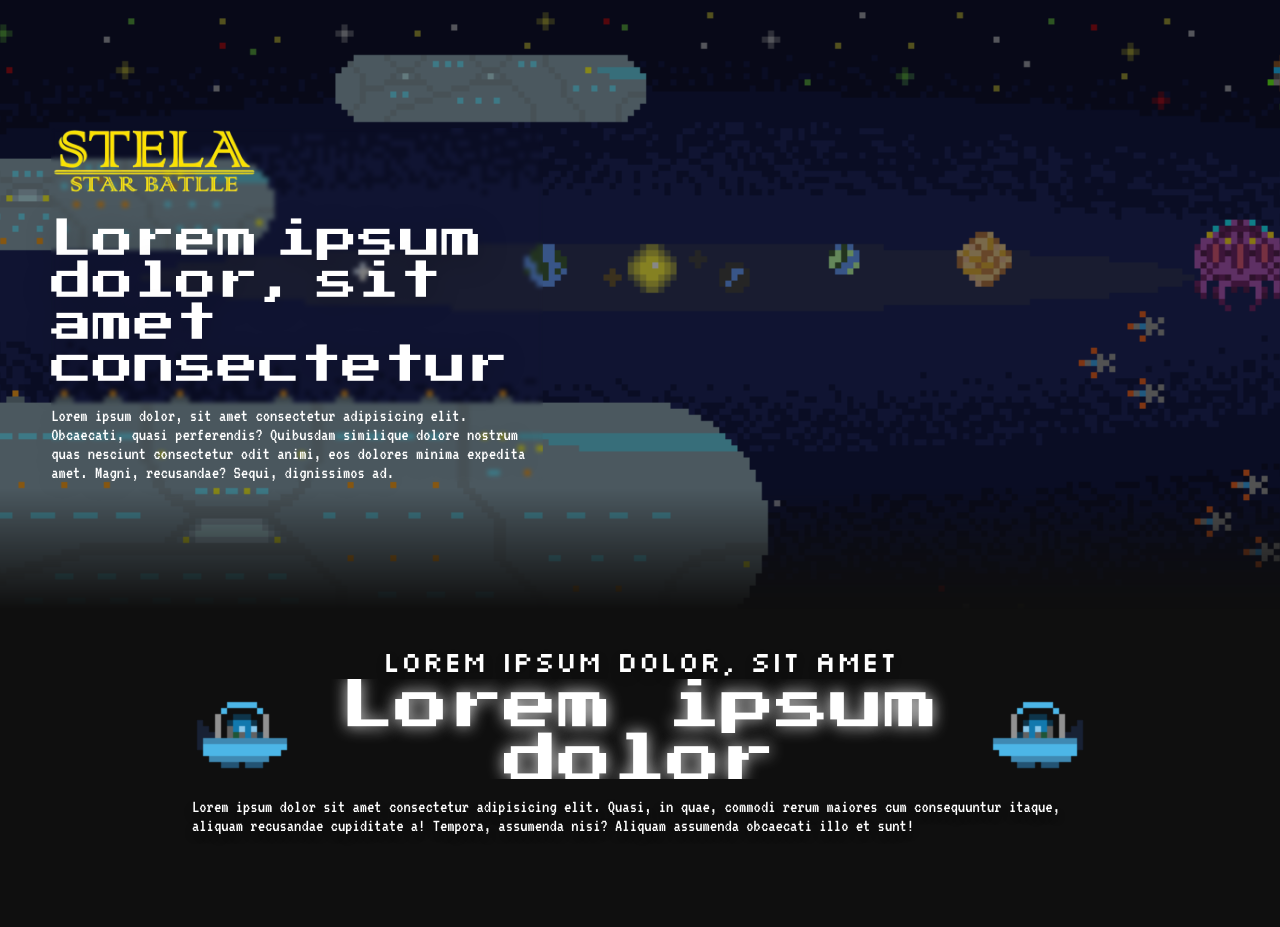
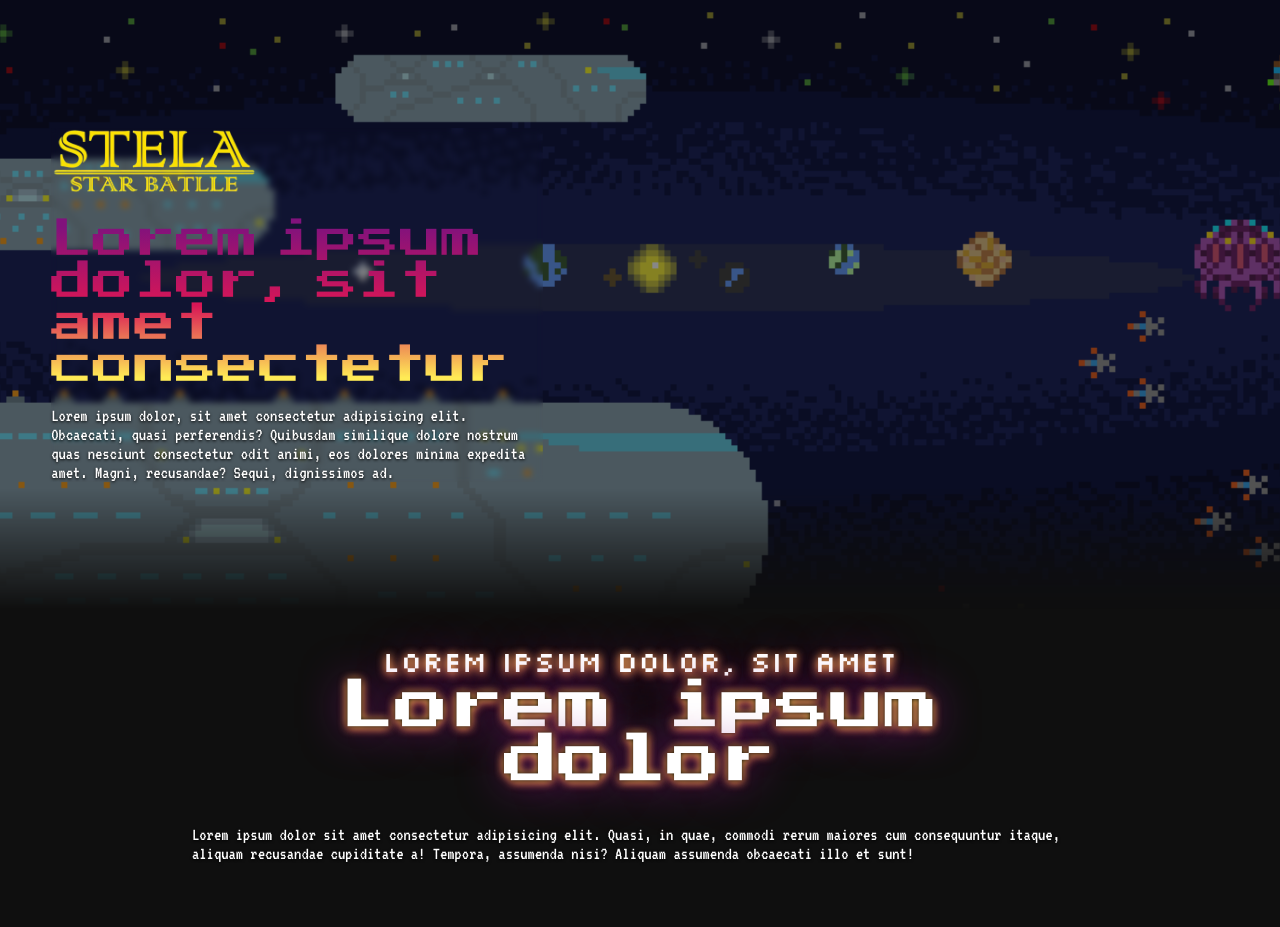
Before and after one commit to pochedev/stela-start-battle-web-2, an Astro site: page / in a window 1280 px wide. Shown: the top 927 px of the page. Built offline with nearby package versions, Linux system fonts and the light colour scheme; Astro itself is replaced by a stand-in of ours; a web font is replaced by a local one.

Commit message:
fix: recoloring fonts

```diff
--- a/src/components/Description.astro
+++ b/src/components/Description.astro
@@ -7,12 +7,7 @@ import item1_2 from "../assets/item1_2.png";
 <section>
   <div class="intro">
     <h2>Lorem ipsum dolor, sit amet</h2>
-    <div class="title">
-      <Image class="item naveL" src={item1} alt="item" />
-      <Image class="item naveR" src={item1_2} alt="item" />
-      <h1>Lorem ipsum dolor</h1>
-    </div>
-
+    <h1>Lorem ipsum dolor</h1>
     <p>
       Lorem ipsum dolor sit amet consectetur adipisicing elit. Quasi, in quae,
       commodi rerum maiores cum consequuntur itaque, aliquam recusandae
@@ -56,6 +51,11 @@ import item1_2 from "../assets/item1_2.png";
       font-family: "Silkscreen", serif;
       font-weight: 400;
       font-style: normal;
+      word-break: break-word;
+      text-shadow:
+        0 1px 10px #ffeb55,
+        0 2px 10px #d91656,
+        0px 3px 45px #81127c;
     }
 
     h1 {
@@ -65,6 +65,12 @@ import item1_2 from "../assets/item1_2.png";
       font-family: "Press Start 2P", serif;
       font-weight: 400;
       font-style: normal;
+      word-break: break-word;
+      text-shadow:
+        0 0 5px black,
+        0 1px 10px #ffeb55,
+        0 2px 10px #d91656,
+        0px 3px 45px #81127c;
     }
 
     p {
@@ -73,25 +79,8 @@ import item1_2 from "../assets/item1_2.png";
       font-weight: 400;
       font-style: normal;
       text-align: start;
+      text-shadow: 0px 0.5px 3px black;
     }
-  }
-
-  .title {
-    display: flex;
-    justify-content: space-between;
-    text-shadow: 0 0 1em #ffffffda;
-    position: relative;
-    overflow: hidden;
-
-    h1 {
-      position: absolute;
-      text-align: center;
-      width: fit-content;
-    }
-  }
-
-  .item {
-    scale: 1.5;
   }
 
   .info {
@@ -118,7 +107,7 @@ import item1_2 from "../assets/item1_2.png";
     font-family: sans-serif;
     font-weight: bolder;
     color: #fff;
-    text-shadow: 0 5px 10px #0004;
+    text-shadow: 0px 0.5px 3px black;
 
     h2 {
       font-size: calc(1vw + 1.2em);
@@ -126,6 +115,10 @@ import item1_2 from "../assets/item1_2.png";
       font-family: "Silkscreen", serif;
       font-weight: 400;
       font-style: normal;
+      text-shadow:
+        0 1px 10px #ffeb55,
+        0 2px 10px #d91656,
+        0px 3px 45px #81127c;
     }
 
     p {
@@ -158,10 +151,9 @@ import item1_2 from "../assets/item1_2.png";
     .description {
       width: 80%;
       margin: auto;
-    }
-
-    .item {
-      scale: 1.2;
+      p {
+        font-size: calc(0.8vw + 0.8em);
+      }
     }
   }
 
@@ -183,15 +175,5 @@ import item1_2 from "../assets/item1_2.png";
     .description {
       width: 80%;
     }
-
-    .title {
-      width: 120%;
-      transform: translateX(-10%);
-      gap: 4vw;
-    }
-    .item {
-      scale: 0.9;
-      margin: auto;
-    }
   }
 </style>
--- a/src/components/Landing.astro
+++ b/src/components/Landing.astro
@@ -53,14 +53,12 @@ import logo from "../assets/logo.webp";
     .info {
       width: 40%;
       color: #fff;
-      text-shadow: 0 5px 30px #0004;
       box-sizing: border-box;
       z-index: 1;
-      backdrop-filter: blur(2px);
+      backdrop-filter: blur(3px);
 
       h1 {
         font-size: calc(2vw + 1em);
-        font-weight: bolder;
         margin-top: 4%;
         margin-bottom: 4%;
         font-family: "Press Start 2P", serif;
@@ -68,6 +66,14 @@ import logo from "../assets/logo.webp";
         font-style: normal;
         word-spacing: -2vw;
         word-break: break-word;
+        -webkit-text-fill-color: transparent;
+        -webkit-background-clip: text;
+        background-image: linear-gradient(
+          0deg,
+          #ffeb55 5%,
+          #d91656 48%,
+          #81127c 95%
+        );
       }
       p {
         font-size: calc(0.8vw + 0.5em);
@@ -76,6 +82,7 @@ import logo from "../assets/logo.webp";
         font-family: "VT323", serif;
         font-weight: 400;
         font-style: normal;
+        text-shadow: 0px 0.5px 3px black;
       }
     }
 
--- a/src/pages/index.astro
+++ b/src/pages/index.astro
@@ -3,12 +3,12 @@ import Layout from "../layouts/Layout.astro";
 import Landing from "../components/Landing.astro";
 import Description from "../components/Description.astro";
 import Marquee from "../components/marquee.astro";
-import Update from "../components/Update.astro";
+import New from "../components/New.astro";
+import Gallery from "../components/Gallery.astro";
 ---
 
 <Layout>
   <Landing />
   <!-- <Marquee /> -->
   <Description />
-  <Update />
 </Layout>
```
Also changed, not shown: src/components/Gallery.astro (added), src/components/New.astro (added), src/components/Update.astro (deleted).
